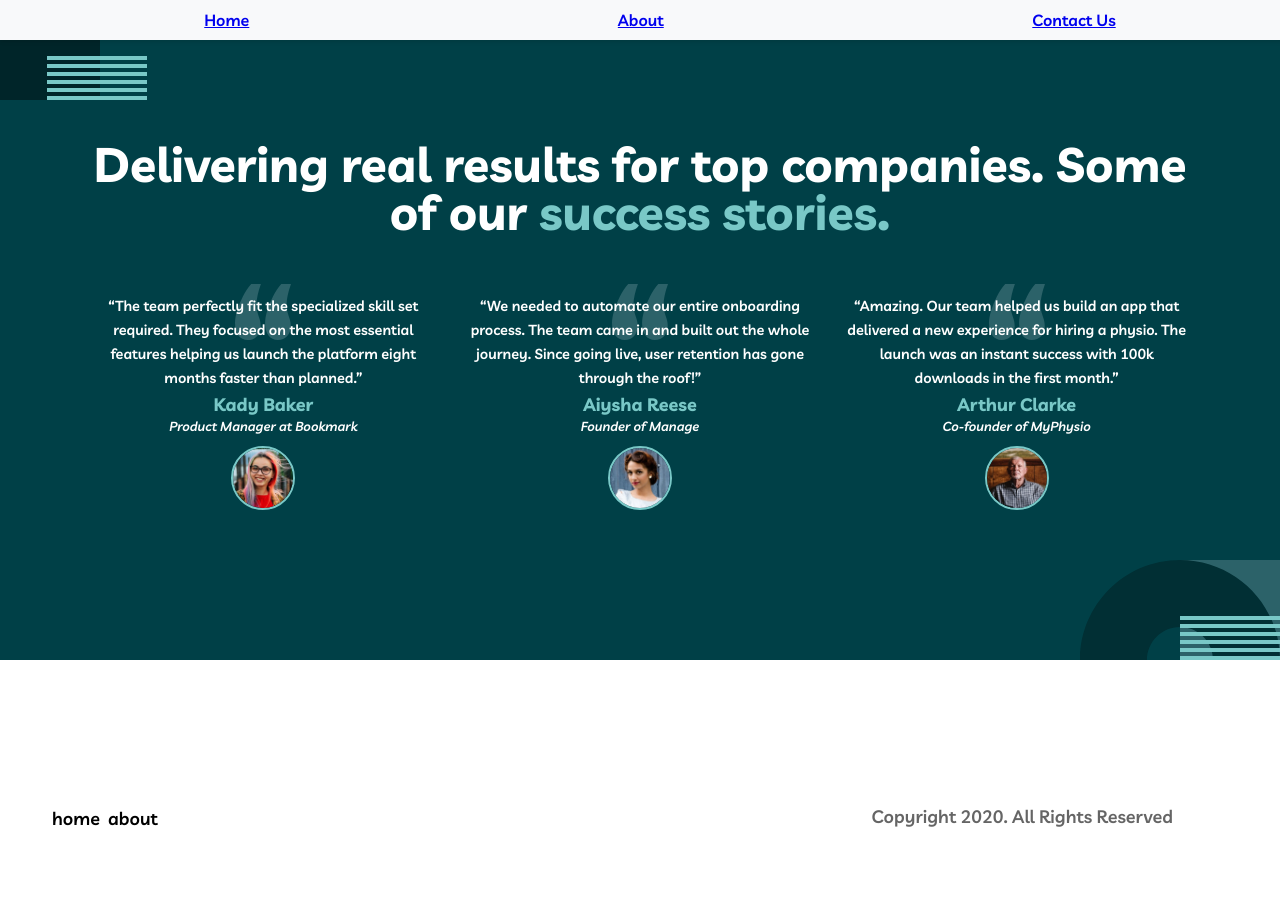
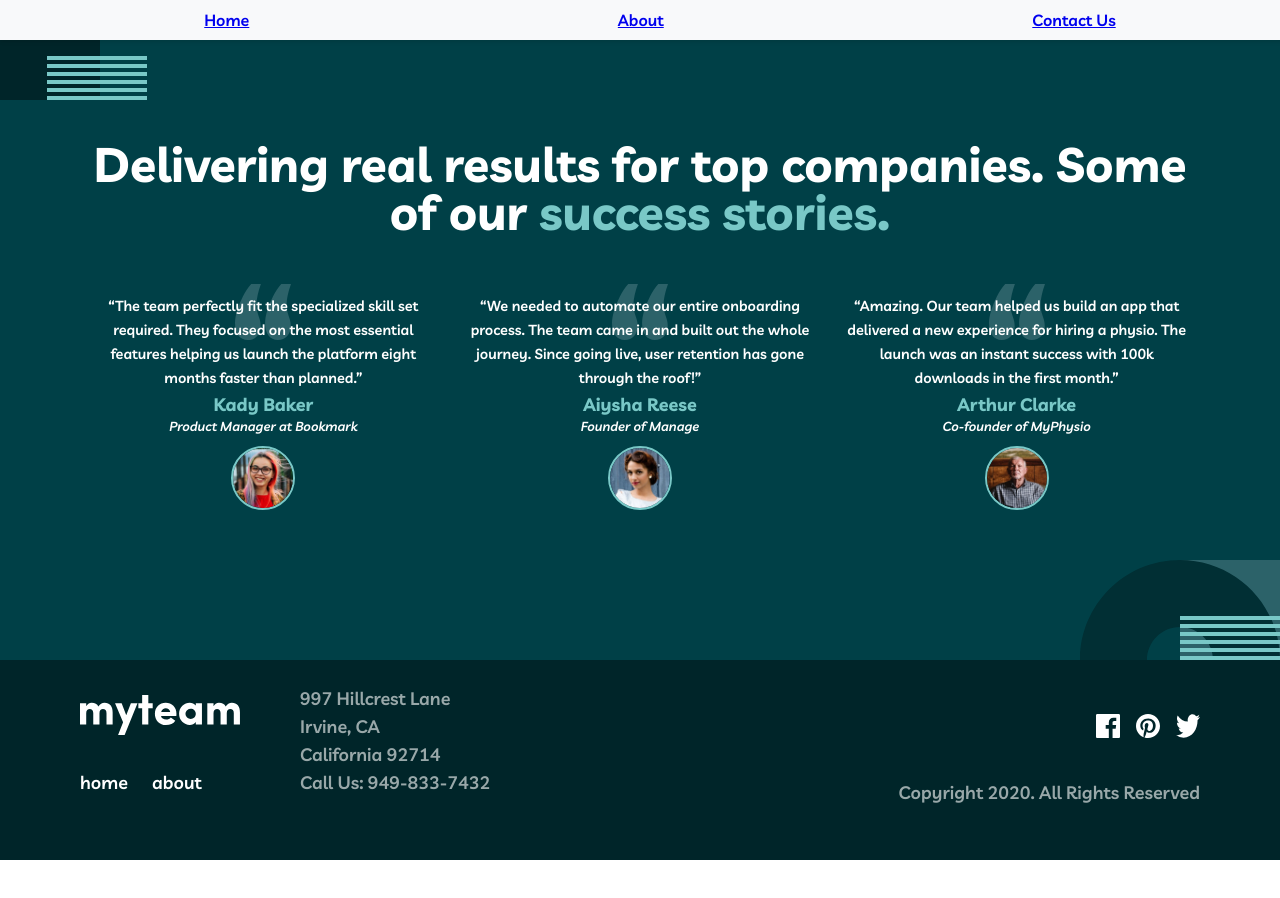
Before and after one commit to poulami-saha/Global-Code-Queens-MyTeam-Website, a React (Create React App) app: page / in a window 1280 px wide. Shown: the top 898 px of the page. After the commit the page ends 860 px from the top, so only its background shows below. Built offline with nearby package versions, Linux system fonts and the light colour scheme.

Commit message:
Small updates

```diff
--- a/src/components/Footer/Footer.jsx
+++ b/src/components/Footer/Footer.jsx
@@ -1,6 +1,6 @@
 import React from "react";
 import Typography from "../utility/Typography/Typography";
-import styles from "../Footer/Footer.module.css";
+import styles from "./Footer.module.css";
 import logo from "../../assets/logo.svg";
 import facebook from "../../assets/icon-facebook.svg";
 import pinterest from "../../assets/icon-pinterest.svg";
@@ -11,7 +11,7 @@ function Footer() {
   return (
     <footer className={styles.footer}>
       <div className={styles.footerInfo}>
-        <div className={styles.logoDesc}>
+        <div className={styles.footerNavigation}>
           <img src={logo} alt="logo" />
           <div className={styles.footerLinks}>
             <Link to="/" className={styles.link}>
@@ -29,19 +29,19 @@ function Footer() {
           <Typography elType="body1">California 92714</Typography>
           <Typography elType="body1">Call Us: 949-833-7432</Typography>
         </div>
+      </div>
 
       <div className={styles.socialContent}>
         <div className={styles.socialLinks}>
-            <img src={facebook} alt="facebook" className={styles.img1} />
-            <img src={pinterest} alt="pinterest" className={styles.img2} />
-            <img src={twitter} alt="X" className={styles.img3} />
+          <img src={facebook} alt="facebook" />
+          <img src={pinterest} alt="pinterest" />
+          <img src={twitter} alt="X" />
         </div>
 
         <Typography elType="body1" className={styles.copyright}>
           Copyright 2020. All Rights Reserved
         </Typography>
       </div>
-      </div>
     </footer>
   );
 }
--- a/src/components/Footer/Footer.module.css
+++ b/src/components/Footer/Footer.module.css
@@ -1,13 +1,13 @@
 .footer {
   max-width: 100%;
-  background-color: var(--tertiary-color);
-  color: var(--primary-white-color);
+  background-color: var(--dark-green);
+  color: var(--primary-white);
   display: flex;
   flex-direction: column;
   justify-content: center;
   align-items: center;
-  padding-top: 60px;
-  padding-bottom: 68px;
+  padding-top: 66px;
+  padding-bottom: 64px;
   padding-inline: 24px;
   box-sizing: border-box;
 }
@@ -22,13 +22,13 @@
 .footerLinks {
   display: flex;
   justify-content: center;
-  gap: 0.5rem;
+  gap: 1.5rem;
   transition: all 3ms ease-in;
-  /* margin-block: 5px; */
+  margin-block: 24px;
 }
 
 .footerLinks .link:hover {
-  color: #f67e7e;
+  color: var(--coral-color);
 }
 
 .link {
@@ -38,7 +38,7 @@
 }
 
 .location {
-  color: #ffff;
+  color: var(--primary-white);
   opacity: 0.6;
   text-align: center;
   margin-bottom: 40px;
@@ -55,11 +55,6 @@
   gap: 1rem;
   margin-bottom: 16px;
   cursor: pointer;
-}
-
-.socialLinks img:hover {
-  filter: brightness(0) saturate(100%) invert(53%) sepia(42%) saturate(4100%)
-    hue-rotate(323deg) brightness(100%) contrast(98%);
 }
 
 .copyright {
@@ -79,71 +74,39 @@
     width: 98%;
   }
   .socialContent {
-    flex-direction: column;
+    flex-direction: row;
     justify-content: space-between;
+    width: 98%;
   }
   .footerLinks {
     justify-content: flex-start;
   }
 
   .location {
-    position: absolute;
-    right: 60px;
-    text-align: end;
-  }
-
-  .socialLinks img:hover {
-    filter: brightness(0) saturate(100%) invert(53%) sepia(42%) saturate(4100%)
-      hue-rotate(323deg) brightness(100%) contrast(98%);
-  }
-
-  .socialLinks {
-    position: absolute;
-    left: 50px;
-    bottom: 0;
-  }
-
-  .copyright {
-    position: absolute;
-    bottom: 0;
-    right: 55px;
-    text-align: justify;
+    text-align: right;
   }
 }
 
 @media (min-width: 960px) {
   .footer {
-    padding-inline: 40px;
+    flex-direction: row;
+    padding-inline: 5rem;
+    height: 200px;
+    padding-block: 48px;
   }
   .footerInfo {
-    flex-direction: row;
-    justify-content: space-between;
-    width: 98%;
+    justify-content: flex-start;
+    gap: 60px;
+  }
+  .location {
+    text-align: left;
   }
 
   .socialContent {
     flex-direction: column;
-    justify-content: space-between;
+    align-items: flex-end;
   }
-  .footerLinks {
-    justify-content: flex-start;
-  }
-
-  .socialLinks img:hover {
-    filter: brightness(0) saturate(100%) invert(53%) sepia(42%) saturate(4100%)
-      hue-rotate(323deg) brightness(100%) contrast(98%);
-  }
-
   .socialLinks {
-    position: relative;
-  }
-
-  .location {
-    text-align: justify;
-    position: relative;
-  }
-
-  .copyright {
-    position: relative;
+    margin-bottom: 40px;
   }
 }
```
Lines whose indentation alone changed are shown as unchanged.
